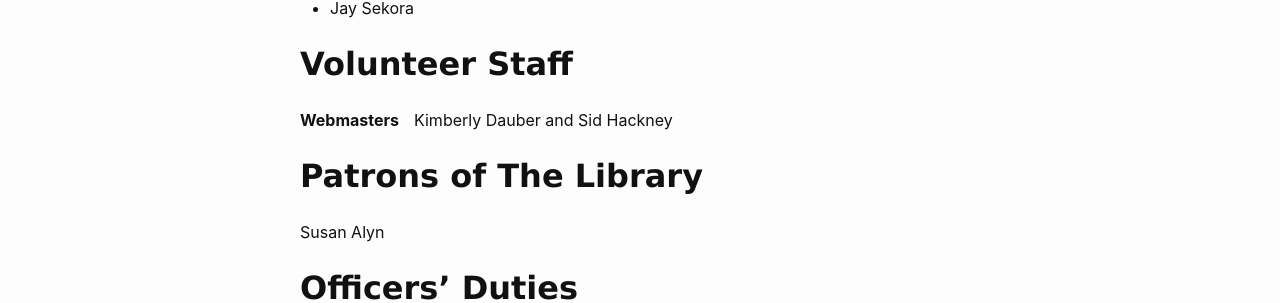
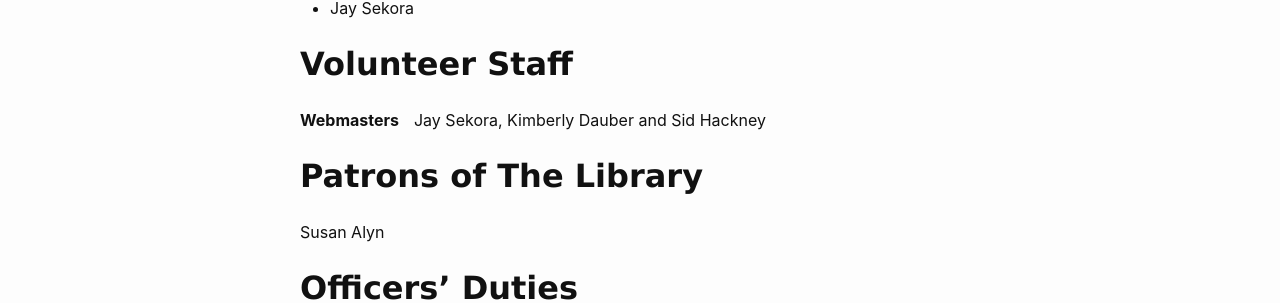
Before and after one commit to pmrp-boston/pmrp_2025, a Jekyll site: the page built from people.md, in a window 1280 px wide. Shown: the part 706-1009 px from the top of the page. Built offline with Jekyll 4.4.1, drawn with Linux system fonts in a browser that asks for light colours.

```diff
--- a/people.md
+++ b/people.md
@@ -32,13 +32,13 @@ Publicity Director
 ## Volunteer Staff
 
 Webmasters
-: Kimberly Dauber and Sid Hackney
+: Jay Sekora, Kimberly Dauber and Sid Hackney
 
 ## Patrons of The Library
 Susan Alyn
 
 ## Officers' Duties
-This list is a summary. For a fuller explanation of officer roles, see [this PDF document]({{ "assets/documents/PMRP_officer_roles.pdf" | relative_url }}).
+This list is a summary. For a fuller explanation of officer roles, see [this PDF document]({{ "sites/default/files/PMRP_officer_roles.pdf" | relative_url }}).
 
 Artistic Director
 : Oversees artistic decisions of PMRP.
@@ -59,4 +59,4 @@ Technical Director
 : Oversees our audio, Foley, and other equipment (and props, makeup, and costumes as needed). Oversees our digital and sound-effects library.
 
 **Attachment:**
-[PMRP officer roles, responsibilities, and duties]({{ "assets/documents/PMRP_officer_roles.pdf" | relative_url }})
+[PMRP officer roles, responsibilities, and duties]({{ "sites/default/files/PMRP_officer_roles.pdf" | relative_url }})
```
Also changed, not shown: 2 other files.
